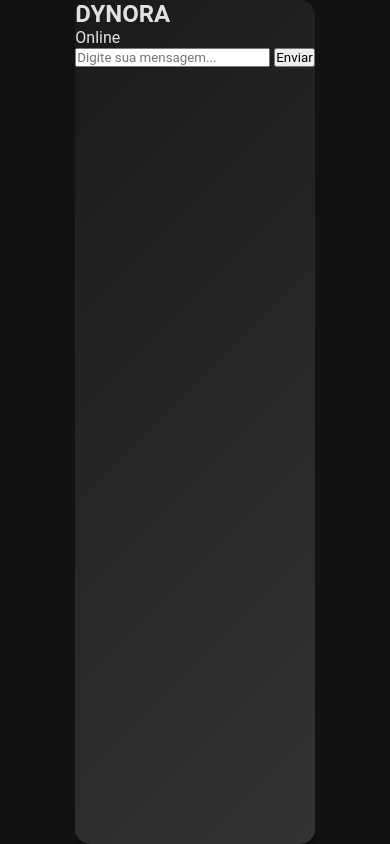
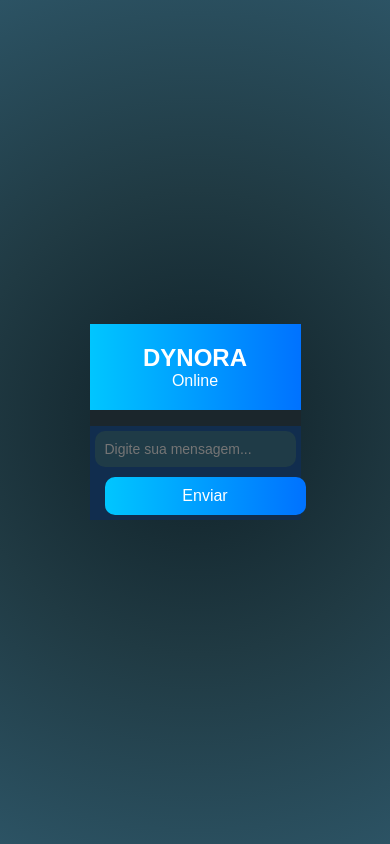
Before and after one commit to danilo631/Chat.Dynora, a Flask app: page / in a window 390 px wide. Run offline with Flask 3, Linux system fonts and the light colour scheme; parts of the project's set-up code (start-up, migrations or seed data) failed here and were passed over.

Commit message:
Update style.css

```diff
--- a/static/style.css
+++ b/static/style.css
@@ -3,163 +3,185 @@
     margin: 0;
     padding: 0;
     box-sizing: border-box;
-    font-family: 'Roboto', sans-serif;
+    font-family: 'Poppins', sans-serif;
 }
 
-body, html {
-    height: 100%;
+body {
+    background: radial-gradient(circle, #0f2027, #203a43, #2c5364); /* Fundo futurista */
+    color: #ffffff;
+    height: 100vh;
     display: flex;
     justify-content: center;
     align-items: center;
-    background-color: #121212; /* Fundo escuro, estilo Deep Sea */
-    color: #E1E1E1; /* Texto claro */
     font-size: 16px;
+}
+
+/* Container principal */
+.container {
+    width: 100%;
+    max-width: 600px; /* Largura ótima para dispositivos grandes */
+    height: 100%;
+}
+
+/* Interface de chat */
+.chat-interface {
+    background: rgba(15, 32, 39, 0.85);
+    border-radius: 15px;
+    box-shadow: 0 0 20px rgba(0, 255, 255, 0.5); /* Efeito de brilho */
+    display: flex;
+    flex-direction: column;
+    height: 100%;
     overflow: hidden;
 }
 
-/* Caixa de chat */
-.chat-container {
-    width: 100%;
-    height: 100%;
-    max-width: 1000px;
-    background: linear-gradient(135deg, #1a1a1a, #333);
-    border-radius: 15px;
+/* Cabeçalho do chat */
+.chat-header {
+    background: linear-gradient(90deg, #00c6ff, #0072ff); /* Gradiente futurista */
+    padding: 20px;
+    text-align: center;
+}
+
+.chat-header h1 {
+    margin: 0;
+    font-size: 24px;
+    color: #ffffff;
+}
+
+.chat-header p {
+    margin: 5px 0 0;
+    font-size: 14px;
+    color: #d4faff;
+}
+
+/* Caixa de mensagens */
+.chat-box {
+    flex: 1;
+    background-color: #1b262c;
+    overflow-y: auto;
+    padding: 15px;
     display: flex;
     flex-direction: column;
-    box-shadow: 0 5px 15px rgba(0, 0, 0, 0.3);
-    overflow: hidden;
+    gap: 10px;
 }
 
-/* Area de mensagens */
-.messages {
-    flex: 1;
-    display: flex;
-    flex-direction: column;
-    overflow-y: auto;
-    padding: 20px;
-    background-color: rgba(0, 0, 0, 0.7);
-    border-bottom: 2px solid #444;
+/* Estilos das mensagens */
+.message {
+    max-width: 80%;
+    padding: 12px 15px;
+    border-radius: 20px;
+    font-size: 14px;
+    line-height: 1.5;
 }
 
-.message {
-    padding: 15px;
-    margin-bottom: 10px;
-    border-radius: 10px;
-    font-size: 16px;
-    line-height: 1.4;
-    max-width: 80%;
+.message.user {
+    background: #00f5d4; /* Azul claro para usuário */
+    color: #003840;
+    align-self: flex-end;
+    text-align: right;
 }
 
-.user-message {
-    background-color: #1a73e8; /* Azul futurista */
-    align-self: flex-end;
-    color: white;
-    border-top-right-radius: 0;
+.message.bot {
+    background: #3282b8; /* Azul para o bot */
+    color: #ffffff;
+    align-self: flex-start;
+    text-align: left;
 }
 
-.bot-message {
-    background-color: #444;
-    align-self: flex-start;
-    color: #f5f5f5;
-    border-top-left-radius: 0;
+/* Área de entrada de texto */
+.input-area {
+    display: flex;
+    background-color: #112d4e; /* Cor do fundo da área de input */
+    padding: 10px;
 }
 
-/* Area de Input */
-.input-container {
-    display: flex;
-    justify-content: space-between;
-    align-items: center;
-    padding: 15px;
-    background-color: #333;
-    border-top: 2px solid #444;
-    box-shadow: 0 -5px 15px rgba(0, 0, 0, 0.3);
+.input-area input {
+    flex: 1;
+    padding: 10px;
+    border-radius: 10px;
+    border: none;
+    outline: none;
+    font-size: 14px;
+    background: #1f3b47; /* Fundo mais escuro para input */
+    color: white;
 }
 
-.input-container input {
-    width: 85%;
-    padding: 15px;
-    background-color: #555;
+.input-area button {
+    background: linear-gradient(90deg, #00c6ff, #0072ff);
     border: none;
-    border-radius: 25px;
     color: white;
-    font-size: 18px;
-    outline: none;
-    box-shadow: inset 0 0 15px rgba(255, 255, 255, 0.1);
+    padding: 10px 15px;
+    margin-left: 10px;
+    border-radius: 10px;
+    cursor: pointer;
+    font-size: 14px;
+    transition: 0.3s;
 }
 
-.input-container input:focus {
-    box-shadow: inset 0 0 20px rgba(255, 255, 255, 0.2);
+.input-area button:hover {
+    background: linear-gradient(90deg, #0072ff, #00c6ff); /* Efeito hover no botão */
 }
 
-.input-container button {
-    width: 12%;
-    padding: 15px;
-    margin-left: 10px;
-    background-color: #1a73e8;
-    border: none;
-    border-radius: 50%;
-    color: white;
-    font-size: 18px;
-    cursor: pointer;
-    transition: all 0.3s ease;
-}
+/* Responsividade: telas pequenas */
+@media (max-width: 768px) {
+    .container {
+        max-width: 100%;
+        padding: 10px;
+    }
 
-.input-container button:hover {
-    background-color: #1767d3;
-    transform: scale(1.1);
-}
-
-/* Mensagens de erro ou sem input */
-.no-input {
-    color: #f44336;
-    font-size: 16px;
-    text-align: center;
-    margin-top: 10px;
-}
-
-/* Responsividade para telas pequenas */
-@media (max-width: 768px) {
-    .chat-container {
-        max-width: 100%;
+    .chat-interface {
         height: 100%;
     }
 
-    .messages {
-        padding: 15px;
+    .chat-box {
+        padding: 10px;
+    }
+
+    .message {
+        font-size: 16px;
+        padding: 10px;
+    }
+
+    .input-area {
+        padding: 8px;
+    }
+
+    .input-area input {
+        font-size: 16px;
+        padding: 12px;
+    }
+
+    .input-area button {
+        font-size: 16px;
+    }
+}
+
+/* Responsividade para telas menores que 480px (dispositivos móveis) */
+@media (max-width: 480px) {
+    .chat-interface {
+        border-radius: 10px; /* Reduzir bordas para dispositivos pequenos */
+    }
+
+    .chat-box {
+        padding: 8px;
     }
 
     .message {
         font-size: 14px;
+        padding: 8px;
     }
 
-    .input-container input {
-        font-size: 16px;
+    .input-area {
+        flex-direction: column;
+        padding: 5px;
     }
 
-    .input-container button {
-        font-size: 16px;
-    }
-}
-
-/* Responsividade para telas menores que 480px */
-@media (max-width: 480px) {
-    .message {
+    .input-area input {
         font-size: 14px;
         padding: 10px;
-    }
-
-    .input-container {
-        flex-direction: column;
-        padding: 10px;
-    }
-
-    .input-container input {
-        font-size: 14px;
-        width: 100%;
         margin-bottom: 10px;
     }
 
-    .input-container button {
+    .input-area button {
         font-size: 16px;
         width: 100%;
     }
```
